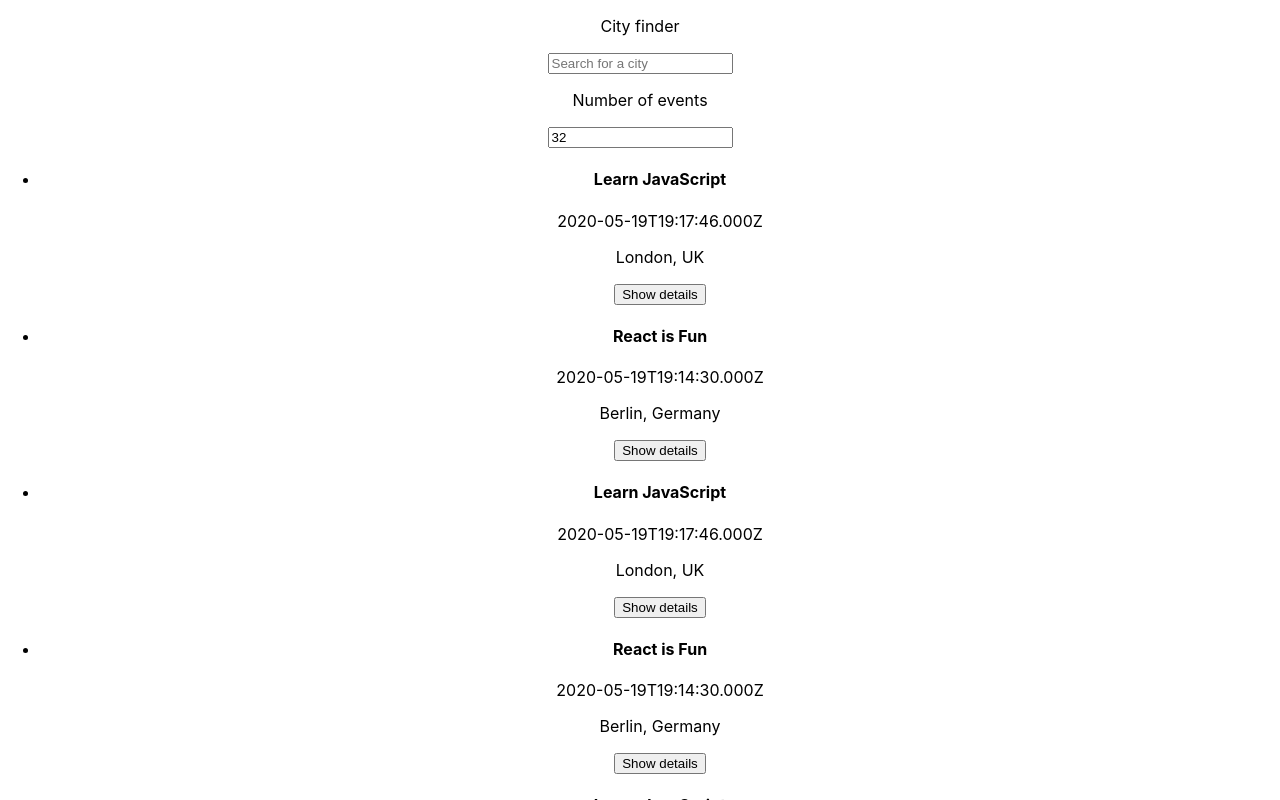
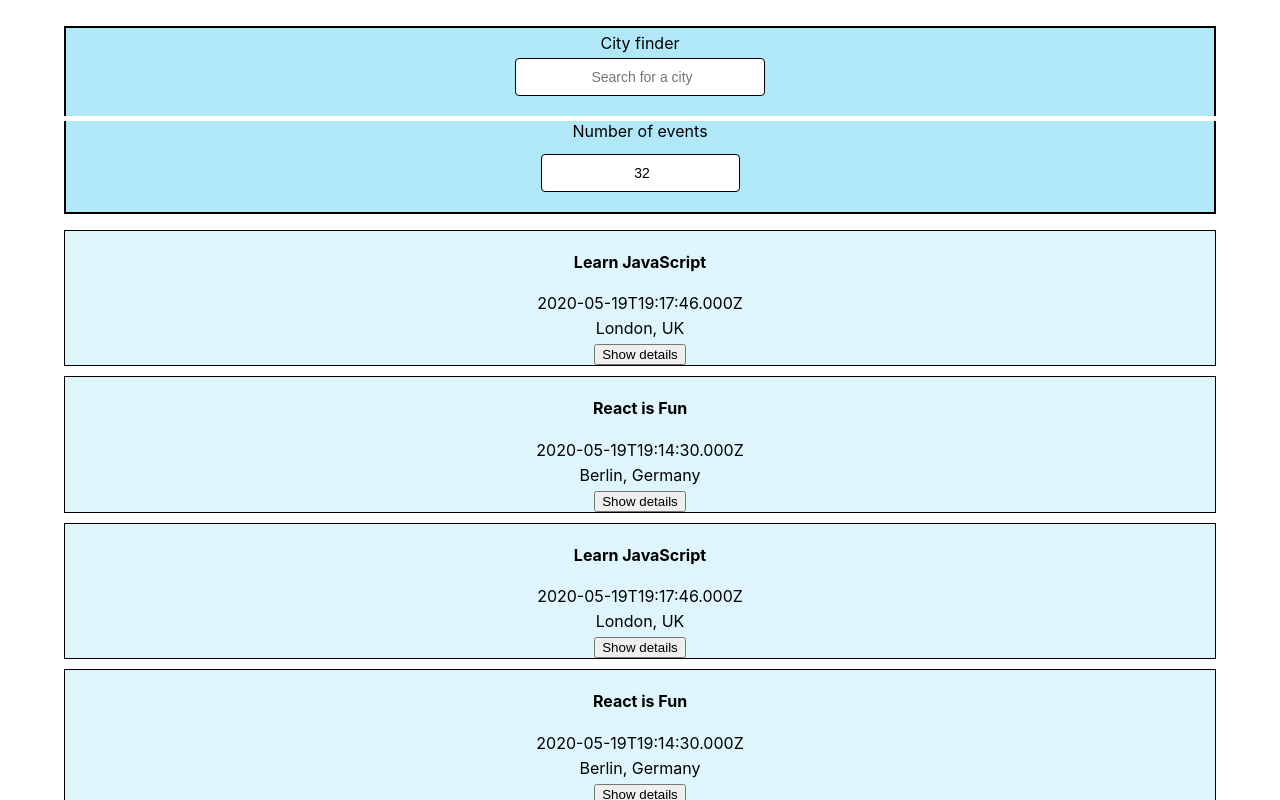
Before and after one commit to AlexaCai/meet-app, a React (Create React App) app: page / in a window 1280 px wide. Shown: the top 800 px of the page. Built offline with nearby package versions, Linux system fonts and the light colour scheme.

Commit message:
Styling updates most UI parts

```diff
--- a/src/App.css
+++ b/src/App.css
@@ -1,38 +1,182 @@
+@import url(https://fonts.googleapis.com/css?family=Roboto:500);
 .App {
+  text-align: center;
+  padding: 2% 5%;
+}
+
+.App * {
+  box-sizing: border-box;
+}
+
+ul {
+  padding: 0;
+  list-style: none;
+}
+
+li {
+  background-color: rgb(223, 245, 252);
+  border: 1px solid black;
+  margin-bottom: 10px;
+}
+
+#button-details {
+  margin-bottom: 15px;
+  margin-top: 10px;
+}
+
+p {
+  margin: 5px 0;
+}
+
+#city-search-title {
+  margin-top: 10px;
+  margin-bottom: 10px;
+}
+
+#number-of-events-title {
+  margin-top: 0px;
+  margin-bottom: 10px;
+}
+
+input[type="text"],
+input[type="number"] {
+  padding: 8px 6px 8px 10px;
+  border-radius: 4px;
+  outline: none;
+  border: 1px solid #000000;
+  font-size: 14px;
+  line-height: 20px;
+  align-self: center;
+  height: 38px;
+  margin-bottom: 20px;
+}
+
+.city {
+  width: 250px;
   text-align: center;
 }
 
-.App-logo {
-  height: 40vmin;
-  pointer-events: none;
+#city-search {
+  display: flex;
+  flex-direction: column;
+  margin: auto;
+  position: relative;
+  background-color: rgb(177, 232, 248);
+  border-top: 2px solid #000000;
+  border-left: 2px solid #000000;
+  border-right: 2px solid #000000;
 }
 
-@media (prefers-reduced-motion: no-preference) {
-  .App-logo {
-    animation: App-logo-spin infinite 20s linear;
+#number-events {
+  background-color: rgb(177, 232, 248);
+  border-bottom: 2px solid #000000;
+  border-left: 2px solid #000000;
+  border-right: 2px solid #000000;
+}
+
+.numberEvents {
+  text-align: center;
+  margin-top: 8px;
+}
+
+.suggestions {
+  width: 250px;
+  top: 45px;
+  z-index: 2;
+  align-self: center;
+  margin: 0;
+  font-size: 14px;
+}
+
+.suggestions > li {
+  padding: 8px 6px 8px 10px;
+  background-color: #eee;
+  cursor: default;
+  text-align: center;
+}
+
+.suggestions > li:last-child {
+  border-bottom-left-radius: 4px;
+  border-bottom-right-radius: 4px;
+}
+
+.suggestions > li:hover {
+  background-color: #bcdcdb;
+}
+
+.event {
+  padding: 10px 10px 35px;
+  margin-bottom: 10px;
+  text-align: left;
+  border: 1px solid #ccc;
+  border-radius: 4px;
+  position: relative;
+}
+
+.details-btn {
+  position: absolute;
+  right: 5px;
+  bottom: 5px;
+  padding: 5px 8px;
+  border-radius: 4px;
+  outline: none;
+  cursor: pointer;
+}
+
+#event-description {
+  margin-left: 100px;
+  margin-right: 100px;
+  text-align: justify;
+}
+
+@media (max-width: 599.99px) {
+  #event-description {
+    margin-left: 80px;
+    margin-right: 80px;
+    text-align: justify;
   }
 }
 
-.App-header {
-  background-color: #282c34;
-  min-height: 100vh;
-  display: flex;
-  flex-direction: column;
-  align-items: center;
-  justify-content: center;
-  font-size: calc(10px + 2vmin);
-  color: white;
+@media (max-width: 499.99px) {
+  #event-description {
+    margin-left: 60px;
+    margin-right: 60px;
+    text-align: justify;
+  }
 }
 
-.App-link {
-  color: #61dafb;
+@media (max-width: 399.99px) {
+  #event-description {
+    margin-left: 30px;
+    margin-right: 30px;
+    text-align: justify;
+  }
 }
 
-@keyframes App-logo-spin {
-  from {
-    transform: rotate(0deg);
+@media (max-width: 299.99px) {
+  #event-description {
+    margin-left: 10px;
+    margin-right: 10px;
+    text-align: justify;
   }
-  to {
-    transform: rotate(360deg);
+
+  .city {
+    width: 160px;
+    text-align: center;
   }
+
+  .suggestions {
+    width: 160px;
+    top: 45px;
+    z-index: 2;
+    align-self: center;
+    margin: 0;
+    font-size: 10px;
+  }
+
+  .numberEvents {
+    width: 160px;
+    text-align: center;
+  }
+
 }
```
